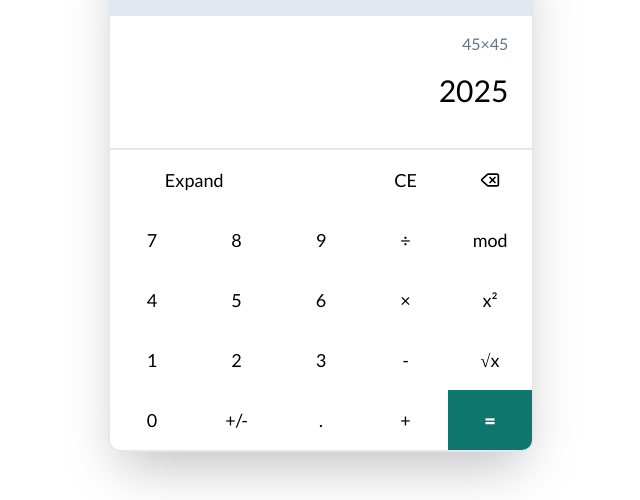
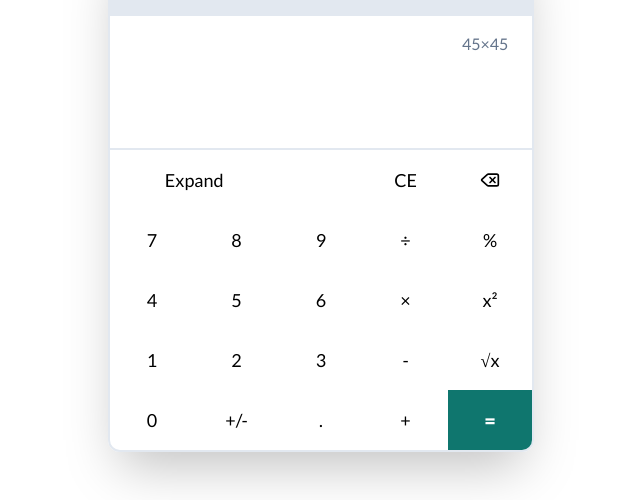
Before and after one commit to raulmaulidhino-dev/web-calculator, a React (Vite) app: page / in a window 1280 px wide. Shown: the part 205-705 px from the top of the page, without its empty margins (319-959 px from the left). Built offline with nearby package versions, Linux system fonts and the light colour scheme.

Commit message:
feat: start to add some basic logic of a Web Calculator

```diff
--- a/src/components/Calculator.jsx
+++ b/src/components/Calculator.jsx
@@ -2,11 +2,108 @@ import React, { useState } from 'react'
 import { LuDelete } from 'react-icons/lu'
 
 const Calculator = () => {
+    // Calculator Keys
+    const keys = [
+        { label: "7", type: "number" },
+        { label: "8", type: "number" },
+        { label: "9", type: "number" },
+        { label: "÷", type: "operation" },
+        { label: "%", type: "operation" },
+        { label: "4", type: "number" },
+        { label: "5", type: "number" },
+        { label: "6", type: "number" },
+        { label: "×", type: "operation" },
+        { label: "x²", type: "quadratic" },
+        { label: "1", type: "number" },
+        { label: "2", type: "number" },
+        { label: "3", type: "number" },
+        { label: "-", type: "operation" },
+        { label: "√x", type: "square-root" },
+        { label: "0", type: "zero"},
+        { label: "+/-", type: "property" },
+        { label: ".", type: "property" },
+        { label: "+", type: "operation" }
+    ];
+
+
     // Set Expanding Status
     const [isExpanding, setIsExpanding] = useState(false);
+    const [isDeg, setIsDeg] = useState(true);
+    const [inputValue, setInputValue] = useState("");
 
     const handleExpand = () => {
         setIsExpanding(!isExpanding);
+    }
+
+    const handlePrimaryKeysClick = (label, type) => {
+        label = label.replaceAll("x", "");
+        setInputValue(inputValue + label);
+
+        if (type === "number") {
+            document.querySelectorAll(".number").forEach((button) => {
+                button.disabled = false;
+            }, []);
+            document.querySelector(".zero").disabled = false;
+
+            document.querySelectorAll(".operation").forEach((button) => {
+                button.disabled = false;
+            }, []);
+
+            document.querySelector(".quadratic").disabled = false;
+            document.querySelector(".square-root").disabled = false;
+
+        } else if (type === "zero") {
+            document.querySelectorAll(".number").forEach((button) => {
+                button.disabled = true;
+            }, []);
+            document.querySelector(".zero").disabled = false;
+
+            document.querySelectorAll(".operation").forEach((button) => {
+                button.disabled = false;
+            }, []);
+
+            document.querySelector(".quadratic").disabled = false;
+            document.querySelector(".square-root").disabled = false;
+
+        } else if (type === "operation") {
+            document.querySelectorAll(".number").forEach((button) => {
+                button.disabled = false;
+            }, []);
+            document.querySelector(".zero").disabled = false;
+
+            document.querySelectorAll(".operation").forEach((button) => {
+                button.disabled = true;
+            }, []);
+
+            document.querySelector(".quadratic").disabled = true;
+            document.querySelector(".square-root").disabled = false;
+
+        } else if (type === "quadratic") {
+            document.querySelectorAll(".number").forEach((button) => {
+                button.disabled = true;
+            }, []);
+            document.querySelector(".zero").disabled = true;
+
+            document.querySelectorAll(".operation").forEach((button) => {
+                button.disabled = false;
+            }, []);
+
+            document.querySelector(".quadratic").disabled = false;
+            document.querySelector(".square-root").disabled = false;
+
+        } else if (type === "square-root") {
+            document.querySelectorAll(".number").forEach((button) => {
+                button.disabled = false;
+            }, []);
+            document.querySelector(".zero").disabled = false;
+            document.querySelectorAll(".operation").forEach((button) => {
+                button.disabled = true;
+            }, []);
+
+            document.querySelector(".quadratic").disabled = true;
+            document.querySelector(".square-root").disabled = true;
+
+        }
     }
 
     return (
@@ -18,13 +115,13 @@ const Calculator = () => {
                 <div className="text-slate-500 text-right">45&times;45</div>
                 <input type="text"
                         class="w-full text-right text-3xl py-4 focus:outline-none focus:ring-0 focus:border-0"
-                        value="2025"
+                        value={ inputValue }
                 />
             </div>
             <section className="border-t-2 border-slate-200 rounded-b-xl grid grid-cols-5 buttons">
                 <button className="col-span-2" onClick={handleExpand}>{ isExpanding ? "Collapse" : "Expand" }</button>
-                <button className="col-start-4">CE</button>
-                <button className="flex justify-center items-center"><LuDelete size="20" /></button>
+                <button className="col-start-4" onClick={ () => setInputValue("") }>CE</button>
+                <button className="flex justify-center items-center" onClick={ () => setInputValue(inputValue.slice(0, -1)) }><LuDelete size="20" /></button>
                 <section className={`bg-slate-200 col-span-5 expand-buttons ${ isExpanding ? 'grid grid-cols-5' : 'hidden' }`}>
                     <button>sin</button>
                     <button>cos</button>
@@ -37,29 +134,22 @@ const Calculator = () => {
                     <button>&#40;</button>
                     <button>&#41;</button>
                     <section className="col-span-2 flex justify-center items-center">
-                        <button className="text-sm bg-white p-2 border-2 border-white rounded-l-lg">DEG</button>
-                        <button className="text-sm p-2 border-2 border-l-0 border-white rounded-r-lg">RAD</button>
+                        <button className={`text-sm p-2 border-2 border-white rounded-l-lg ${ isDeg ? 'bg-white' : '' }`} onClick={ () => setIsDeg(true) }>DEG</button>
+                        <button className={`text-sm p-2 border-2 border-l-0 border-white rounded-r-lg ${ !isDeg ? 'bg-white' : '' }`} onClick={ () => setIsDeg(false) }>RAD</button>
                     </section>
                 </section>
-                <button className="number">7</button>
-                <button className="number">8</button>
-                <button className="number">9</button>
-                <button className="operation">&divide;</button>
-                <button className="operation">mod</button>
-                <button className="number">4</button>
-                <button className="number">5</button>
-                <button className="number">6</button>
-                <button className="operation">&times;</button>
-                <button className="operation">x&sup2;</button>
-                <button className="number">1</button>
-                <button className="number">2</button>
-                <button className="number">3</button>
-                <button className="operation">-</button>
-                <button className="operation">&radic;x</button>
-                <button className="number zero">0</button>
-                <button className="property">+/-</button>
-                <button className="property">.</button>
-                <button className="operation">+</button>
+                {keys.map(({ label, type, extraClass }) => {
+                    return(
+                        <button
+                            key={label}
+                            className={`${type}${extraClass ? ` ${extraClass}` : ""}`}
+                            onClick={() => handlePrimaryKeysClick(label, type) }
+                            disabled={inputValue === "" && (type === "operation" || type === "quadratic") ? true : false}
+                        >
+                            {label}
+                        </button>
+                    )
+                })}
                 <button className="operation equal-btn text-white text-xl font-extrabold bg-teal-700 rounded-br-[10px] hover:bg-teal-400">=</button>
             </section>
         </main>
```
